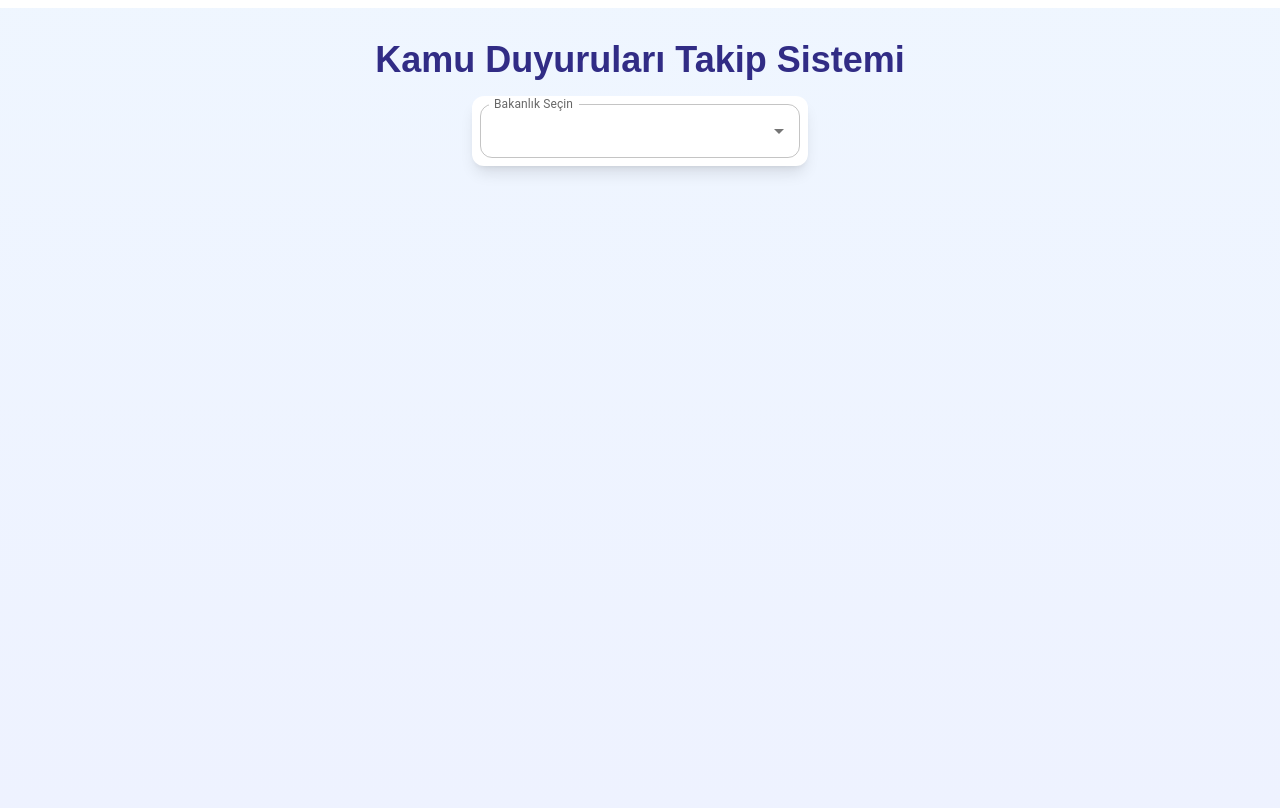
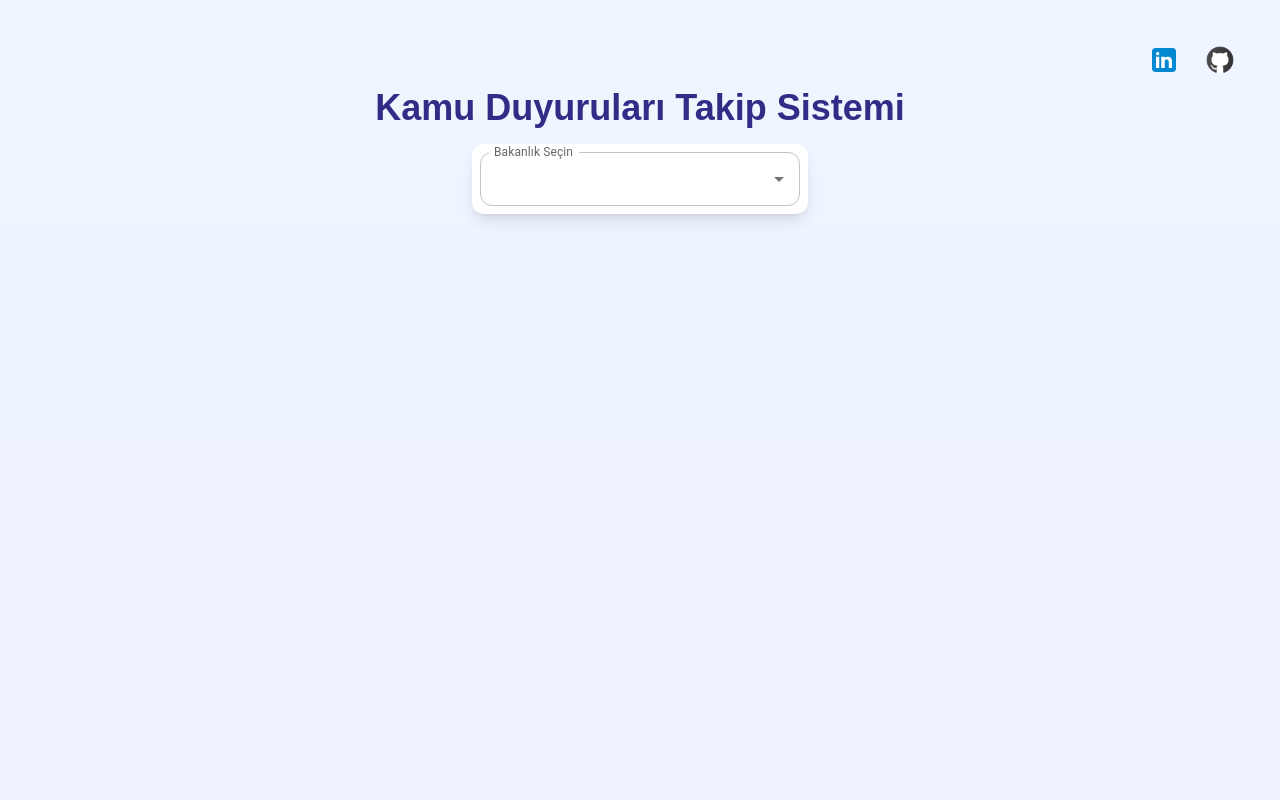
Before and after one commit to EnesKymz/bakanlik-alimlari, a Next.js app: page / in a window 1280 px wide. Built offline with nearby package versions, Linux system fonts and the light colour scheme; some icons are missing.

Commit message:
updates personal information

```diff
--- a/app/page.js
+++ b/app/page.js
@@ -196,7 +196,31 @@ export default function BakanlikAlim() {
 
   }
     return (
-      <div className="mt-2 min-h-screen bg-gradient-to-b from-blue-50 to-indigo-50 p-8">
+    <div className=" bg-gradient-to-b from-blue-50 to-indigo-50">
+      <div className="min-h-screen p-8">
+      {/*Kişisel Bilgiler */}
+      <div className="flex items-end justify-end">
+
+        <button onClick={()=>window.open("https://www.linkedin.com/in/okkes-enes/")} className="p-3 cursor-pointer">
+          <Image
+          width={36}
+          height={36}
+          className="w-8 h-8 object-contain"
+          src={"/assets/logo/linkedin.png"}
+          alt="Linkedin"
+          />
+        </button>
+        <button onClick={()=>window.open("https://github.com/EnesKymz")} className="p-3 cursor-pointer">
+          <Image
+          width={36}
+          height={36}
+          className="w-8 h-8 object-contain"
+          src={"/assets/logo/github.png"}
+          alt="Github"
+          />
+        </button>
+      </div>
+      <div className="flex flex-col justify-center items-center">
         {/* Başlık ve Arama */}
         <div className="max-w-4xl mx-auto mb-12 text-center">
           <h1 className="text-4xl font-bold text-indigo-900 mb-4">
@@ -308,6 +332,8 @@ export default function BakanlikAlim() {
           </div>
         )}
       </div>
+      </div>
+    </div>
   );
 
 }
```
Also changed, not shown: public/assets/logo/github.png (added), public/assets/logo/linkedin.png (added). Lines whose indentation alone changed are shown as unchanged.
